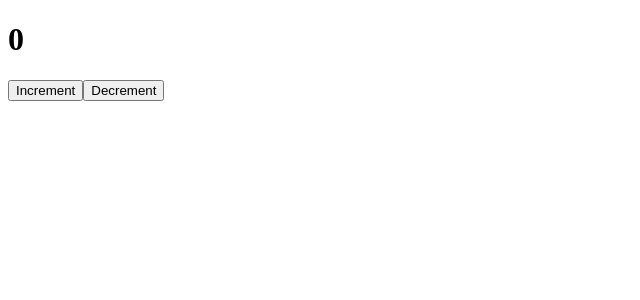
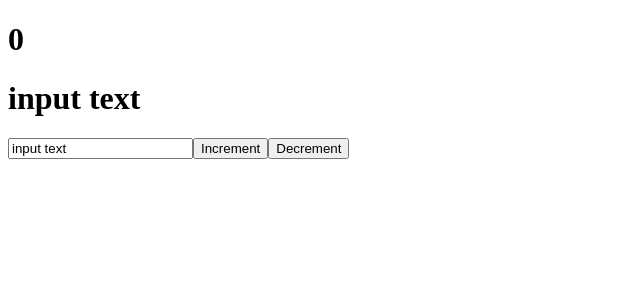
Before and after one commit to MrLait/react-theories, a React (Create React App) app in the folder src/react-js-fundamental-cource/: page / in a window 1280 px wide. Shown: the top 300 px of the page, without its empty margins (0-640 px from the left). Built offline with nearby package versions, Linux system fonts and the light colour scheme; the HTML template or start-up script is replaced by a standard one.

Commit message:
managed component and useState

```diff
--- a/src/react-js-fundamental-cource/src/App.js
+++ b/src/react-js-fundamental-cource/src/App.js
@@ -1,15 +1,32 @@
-import React from 'react'
+//Что бы создать обработчик на кнопку например onClick нужно передать ссылку на функцию и в самой функции изменить состояние
+//Что бы создать управляемый input нужно добавить обработчик onChange, который принимает слушатель event. event принимает первым параметром
+// event у которого есть dom element - target и у которого есть value - значение которое в нем находится. Соответственно это значение можем помещать
+// в setValue. Это называется двухстороннее связывание. т.е связали состояние со значением в input
+// подобные компоненты называются управляемыми
+
+import React, { useState } from 'react'
 
 function App() {
-  let likes = 0;
+  const [likes, setLikes] = useState(0)
+  const [value, setValue] = useState('input text')
+
   function increment() {
-    likes += 1;
+    setLikes(likes + 1)
+  }
+  function decrement() {
+    setLikes(likes - 1)
   }
   return (
     <div className="App">
       <h1>{likes}</h1>
-      <button onClick={() => likes += 1}> Increment</button>
-      <button onClick={() => likes -= 1} > Decrement</button>
+      <h1>{value}</h1>
+      <input
+        type="text"
+        value={value}
+        onChange={event => setValue(event.target.value)}
+      />
+      <button onClick={increment}> Increment</button>
+      <button onClick={decrement} > Decrement</button>
     </div>
   );
 }
```
